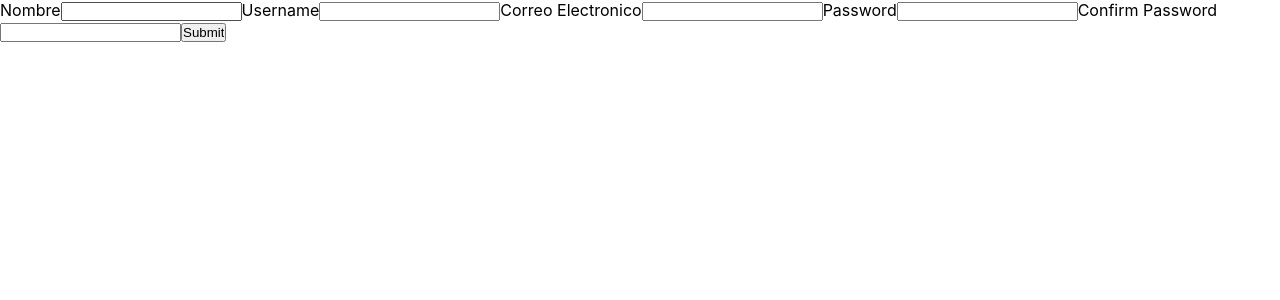
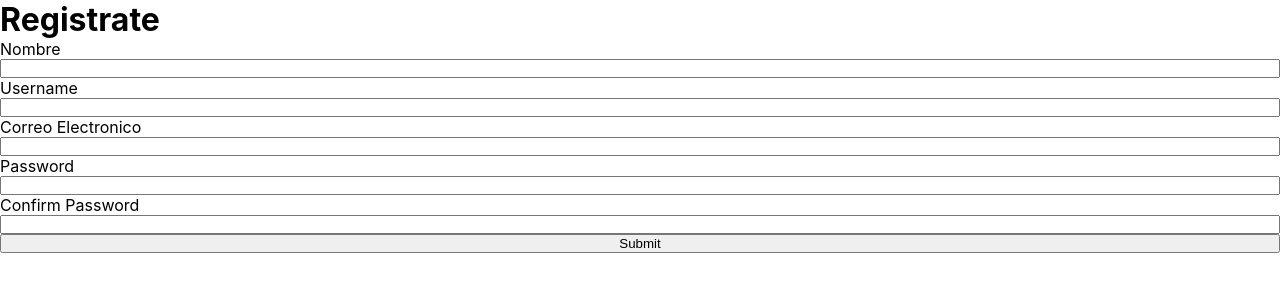
Before and after one commit to clubd/d10-app, a React (Create React App) app: page /signup in a window 1280 px wide. Shown: the top 300 px of the page. Built offline with nearby package versions, Linux system fonts and the light colour scheme.

Commit message:
added heading and style to form'

```diff
--- a/src/pages/SignUpPage/SignUpPage.js
+++ b/src/pages/SignUpPage/SignUpPage.js
@@ -4,6 +4,7 @@ import "./SignUpPage.scss"
 function SignUpPage() {
     return (
         <>
+        <h1 className="signup__header">Registrate</h1>
         <div className="signup__container">
             <form className="signup__form">
                 <label htmlFor="username" className="signup__label signup__label-name">Nombre</label>
--- a/src/pages/SignUpPage/SignUpPage.scss
+++ b/src/pages/SignUpPage/SignUpPage.scss
@@ -0,0 +1,10 @@
+@use '../../styles/partials/variables' as *;
+@use '../../styles/partials/mixin' as *;
+@use '../../styles/partials/typography' as *;
+
+.signup {
+    &__form{
+        display: flex;
+        flex-direction: column;
+    }
+}
```
